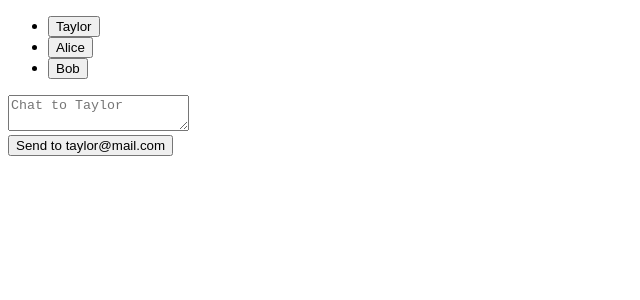
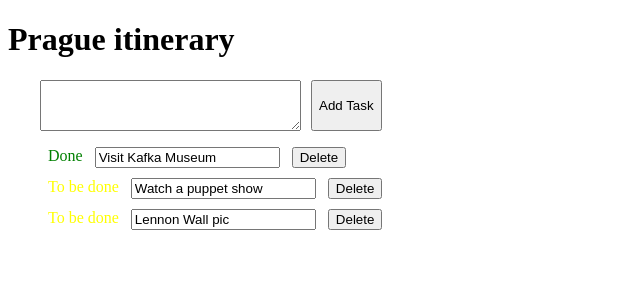
Before and after one commit to ndejoma/react-18-with-yarn, a React (Create React App) app: page / in a window 1280 px wide. Shown: the top 300 px of the page, without its empty margins (0-640 px from the left). Built offline with nearby package versions, Linux system fonts and the light colour scheme.

Commit message:
Complex state management using useReducer hook

```diff
--- /dev/null
+++ b/src/AddTask.js
@@ -0,0 +1,26 @@
+/** @format */
+
+import React, { useState } from 'react';
+
+const AddTask = ({ onAddTask }) => {
+	const [taskText, setTaskText] = useState('');
+	//handle task text
+    const handleTextChange = e => {
+        console.log(e);
+		setTaskText(e.target.value);
+	};
+	return (
+		<div style={{ marginLeft: '32px', display: 'flex', gap: '10px' }}>
+			<textarea
+				rows="3"
+                cols="30"
+				value={taskText}
+				onChange={handleTextChange}
+				type='text'
+			/>{' '}
+			<button onClick={() => onAddTask(taskText)}>Add Task</button>
+		</div>
+	);
+};
+
+export default AddTask;
--- a/src/App.js
+++ b/src/App.js
@@ -6,6 +6,7 @@ import Canvas from './Canvas';
 import List from './Array';
 import Form from './ManagingState';
 import Messenger from './Messenger';
+import TaskApp from './TaskApp';
 
 // const App = () => {
 // 	const [person, setPerson] = useImmer({
@@ -167,7 +168,9 @@ const App = () => {
 			{/* <Canvas /> */}
 			{/* <List /> */}
 			{/* <Form /> */}
-			<Messenger />
+			{/* <Messenger />
+			 */}
+			<TaskApp />
 		</>
 	);
 };
--- /dev/null
+++ b/src/TaskApp.js
@@ -0,0 +1,80 @@
+/** @format */
+
+import { useReducer } from 'react';
+import AddTask from './AddTask.js';
+import TaskList from './TaskList.js';
+
+const initialTasks = [
+	{ id: 0, text: 'Visit Kafka Museum', done: true },
+	{ id: 1, text: 'Watch a puppet show', done: false },
+	{ id: 2, text: 'Lennon Wall pic', done: false }
+];
+let nextId = initialTasks.length;
+
+export default function TaskApp() {
+	const [tasks, dispatch] = useReducer(tasksReducer, initialTasks);
+
+	function handleAddTask(text) {
+		dispatch({
+			type: 'added',
+			id: nextId++,
+			text: text
+		});
+	}
+
+	function handleChangeTask(task) {
+		dispatch({
+			type: 'changed',
+			task: task
+		});
+	}
+
+	function handleDeleteTask(taskId) {
+		dispatch({
+			type: 'deleted',
+			id: taskId
+		});
+	}
+
+	return (
+		<>
+			<h1>Prague itinerary</h1>
+			<AddTask onAddTask={handleAddTask} />
+			<TaskList
+				tasks={tasks}
+				onChangeTask={handleChangeTask}
+				onDeleteTask={handleDeleteTask}
+			/>
+		</>
+	);
+}
+
+function tasksReducer(tasks, action) {
+	switch (action.type) {
+		case 'added': {
+			return [
+				...tasks,
+				{
+					id: action.id,
+					text: action.text,
+					done: false
+				}
+			];
+		}
+		case 'changed': {
+			return tasks.map(t => {
+				if (t.id === action.task.id) {
+					return action.task;
+				} else {
+					return t;
+				}
+			});
+		}
+		case 'deleted': {
+			return tasks.filter(t => t.id !== action.id);
+		}
+		default: {
+			throw Error('Unknown action: ' + action.type);
+		}
+	}
+}
--- /dev/null
+++ b/src/TaskList.js
@@ -0,0 +1,38 @@
+/** @format */
+
+import React from 'react';
+
+const TaskList = ({ tasks, onChangeTask, onDeleteTask }) => {
+	return (
+		<ul
+			style={{
+				display: 'flex',
+				flexDirection: 'column',
+				gap: '10px'
+			}}>
+			{tasks.map(task => {
+				return (
+					<li
+						key={task.id}
+						style={{ display: 'flex', gap: '12px', flexGrow: '1' }}>
+						{task.done ? (
+							<span style={{ color: 'green' }}>Done</span>
+						) : (
+							<span style={{ color: 'yellow' }}>To be done</span>
+						)}
+						<input
+							value={task.text}
+							type='text'
+							onChange={e => onChangeTask(e.target.value)}
+						/>{' '}
+						<button onClick={() => onDeleteTask(task.id)}>
+							Delete
+						</button>
+					</li>
+				);
+			})}
+		</ul>
+	);
+};
+
+export default TaskList;
```
